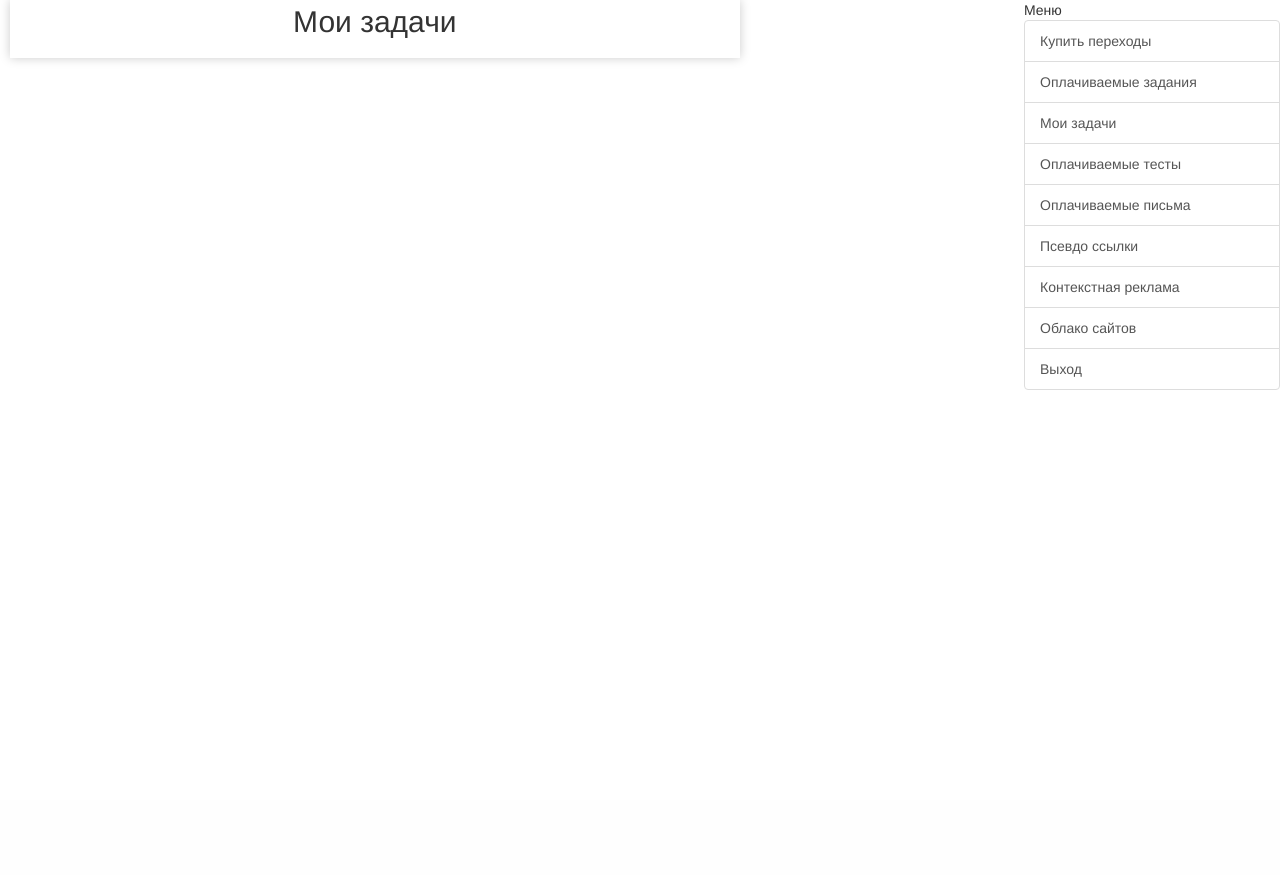
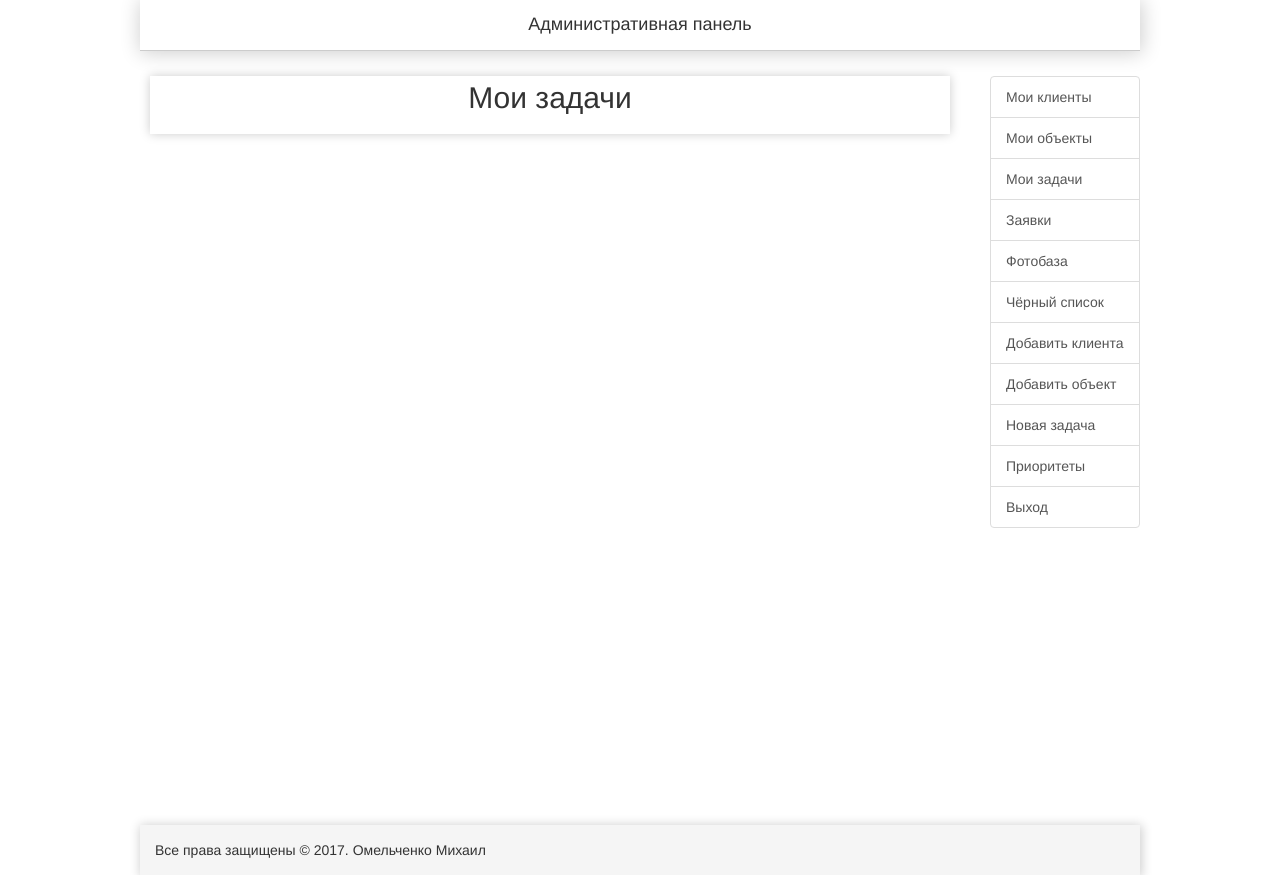
Before and after one commit to tayursky/metro, a Django app: page /login/my-task/ in a window 1280 px wide. Before the commit the page ends 390 px from the top, so only its background shows below. Run offline with Django 3.2, Linux system fonts and the light colour scheme; the visitor is signed in with stand-in values (Sample User, id 1); some libraries are stand-ins or nearby versions.

Commit message:
Templates

```diff
--- a/metro/settings.py
+++ b/metro/settings.py
@@ -55,7 +55,7 @@ MIDDLEWARE = [
     'django.middleware.clickjacking.XFrameOptionsMiddleware',
 ]
 
-LOGIN_REDIRECT_URL = '/'
+LOGIN_REDIRECT_URL = '/login/my-task/'
 LOGIN_URL = '/accounts/login/'  # Страница, на которую перенаправляются пользователи, если они не вошли в
 EMAIL_BACKEND = 'django.core.mail.backends.console.EmailBackend'
 
--- a/myclient/static/css/style.css
+++ b/myclient/static/css/style.css
@@ -26,6 +26,17 @@ h1, h2, h3, h4, h5{
 }
 
 /* Контент */
+.page{
+    width: 1000px;
+    margin: auto;
+}
+.header {
+    padding: 5px;
+    border-bottom: 1px solid #ccc;
+    margin: 0 0 25px 0;
+    text-align: center;
+    box-shadow: 1px 1px 20px 1px #cecece;
+}
 .main-login {
     width: 400px;
     margin: 50px auto;
@@ -33,12 +44,12 @@ h1, h2, h3, h4, h5{
     box-shadow: 0px 2px 20px 8px #ccc;
 }
 .main {
-    width: 57%;
+    width: 80%;
     float: left;
     margin: 0 10px 10px 10px;
     box-shadow: 0 0 10px 0 #ccc;
     padding: 10px;
-	background: #fff;
+    background: #fff;
 }
 .title-post {
     text-align: center;
@@ -46,47 +57,29 @@ h1, h2, h3, h4, h5{
     font-size: 15px;
 }
 /*Правый сайдбар*/
-.right-side{
-	width: 20%;
-	float: right;
-	background-color: #fff;
+.right-side {
+    width: 15%;
+    float: right;
+    background-color: #fff;
 }
 .profil{
     padding: 10px;
 }
-.rek-schet {
-    text-align: center;
-    background-color: #71B7FD;
-    font-size: 16px;
-    color: #fff;
-    box-shadow: 0 2px 4px 1px #9d9d9d;
-    padding-bottom: 5px;
-}
-.form-otv-pismo{
-	text-align: center;
-}
-.url-otv-pismo{
-	text-align: center;
-	color: #89A688;
-}
+
 /*Футер*/
 .footer {
-    margin: 25px 25px 0 25px;
+    margin: 25px auto;
+    top: 100%;
     height: 50px;
-    background-color: #71B7FD;
+    background-color: #f5f5f5;
     padding: 15px;
-    /*position: absolute;*/
+    /* float: left; */
+    position: absolute;
     bottom: 0;
-    width: 97%;
+    width: 1000px;
+    box-shadow: 1px 1px 10px 1px #cecece;
 }
 
-.right-footer{
-	float: right;
-	color: #fff;
-}
-.a-footer{
-	color: #fff;
-}
 
 /*Медиа*/
 @media (max-width: 992px){
--- a/templates/base-admin.html
+++ b/templates/base-admin.html
@@ -20,8 +20,12 @@
 </head>
 
 <body>
-
 	<div class="page">
+		<div class="header">
+			<h4>
+				Административная панель
+			</h4>
+		</div>
 		<div class="main">
 			<header class="title-post">
 				<h2>{% block content-title %}Заголовок страницы{% endblock %}</h2>
@@ -32,23 +36,28 @@
 		</div>
 		{% if user.is_active %}
 		<aside class="right-side">
-				<header class="header-side">
-					Меню
-				</header>
 				<div class="profi">
-					<a href="" class="list-group-item menu-left">Купить переходы</a>
-					<a href="" class="list-group-item menu-left">Оплачиваемые задания</a>
+					<a href="" class="list-group-item menu-left">Мои клиенты</a>
+					<a href="" class="list-group-item menu-left">Мои объекты</a>
 					<a href="{% url 'my_task' %}" class="list-group-item menu-left">Мои задачи</a>
-					<a href="" class="list-group-item menu-left">Оплачиваемые тесты</a>
-					<a href="" class="list-group-item menu-left">Оплачиваемые письма</a>
-					<a href="" class="list-group-item menu-left">Псевдо ссылки</a>
-					<a href="" class="list-group-item menu-left">Контекстная реклама</a>
-					<a href="" class="list-group-item menu-left">Облако сайтов</a>
+					<a href="" class="list-group-item menu-left">Заявки</a>
+					<a href="" class="list-group-item menu-left">Фотобаза</a>
+					<a href="" class="list-group-item menu-left">Чёрный список</a>
+					<a href="" class="list-group-item menu-left">Добавить клиента</a>
+					<a href="" class="list-group-item menu-left">Добавить объект</a>
+					<a href="" class="list-group-item menu-left">Новая задача</a>
+					<a href="" class="list-group-item menu-left">Приоритеты</a>
 					<a href="/accounts/logout" class="list-group-item menu-left">Выход</a>
 				</div>
 		</aside>
+	<footer>
+		<div class="footer">
+			Все права защищены &copy; 2017. Омельченко Михаил
+		</div>
+	</footer>
 	</div>
 	{% endif %}
+
 </body>
 
 </html>
```
